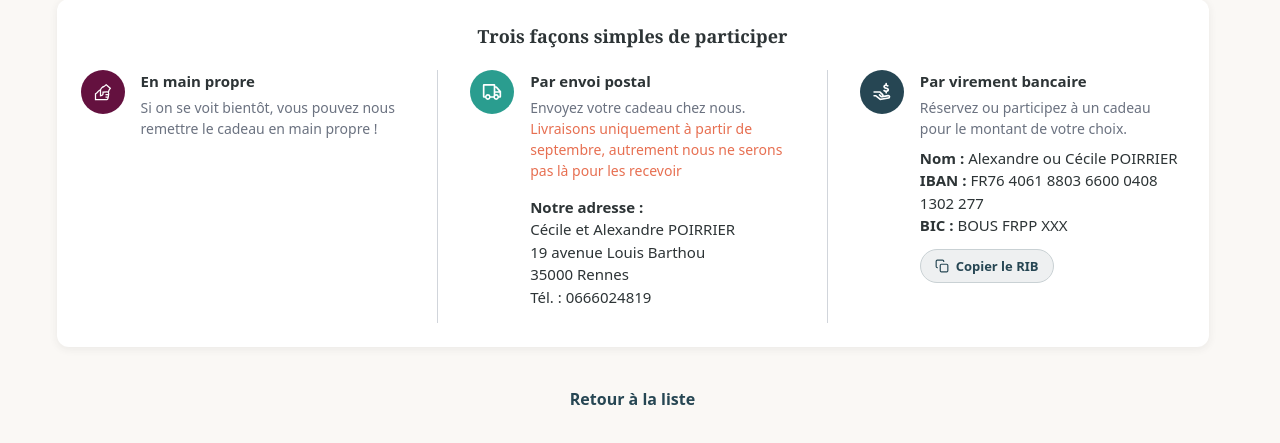
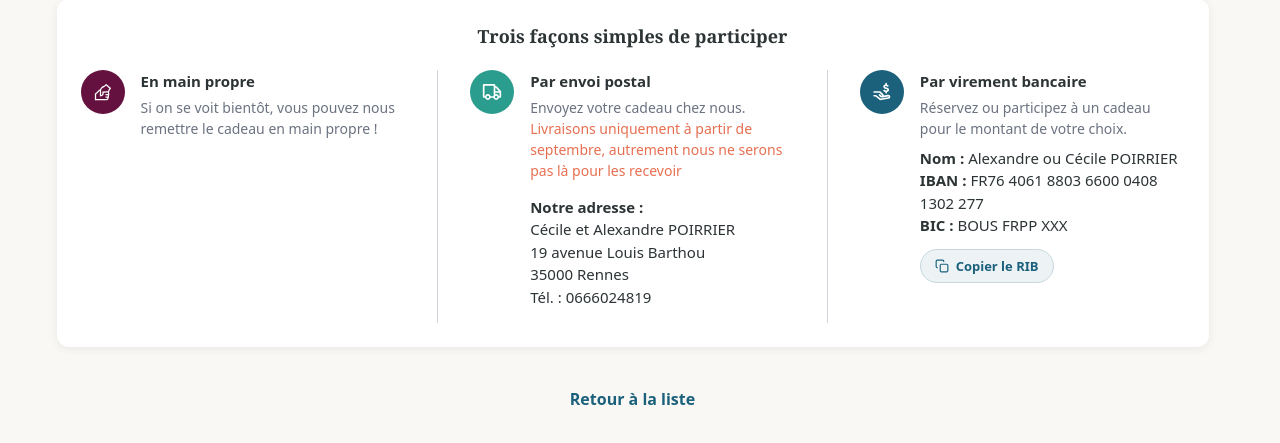
Before and after one commit to CecileSerene/naissance, a Vue app: page /thanks in a window 1280 px wide. Shown: the part 365-808 px from the top of the page. Built offline with nearby package versions, Linux system fonts and the light colour scheme; no server answers; what vue-recaptcha-v3 would draw is missing.

Commit message:
Adjust color

```diff
--- a/src/assets/styles/main.css
+++ b/src/assets/styles/main.css
@@ -1,5 +1,5 @@
 :root {
-  --color-primary: #264653;
+  --color-primary: #1b617c;
   --color-bg: #FAF8F5;
   --color-bg-muted: #EDEAE5;
   --color-surface: #FFFFFF;
--- a/src/components/ContributionForm.vue
+++ b/src/components/ContributionForm.vue
@@ -200,7 +200,7 @@ function handleSubmit() {
   margin: 0;
   flex-shrink: 0;
   cursor: pointer;
-  accent-color: #264653;
+  accent-color: #1b617c;
 }
 
 .field .checkbox-row label {
@@ -229,7 +229,7 @@ function handleSubmit() {
 }
 
 .mode-option.active {
-  border-color: #264653;
+  border-color: #1b617c;
   background: #cde3eb;
 }
 
--- a/src/components/ParticipationBanner.vue
+++ b/src/components/ParticipationBanner.vue
@@ -148,7 +148,7 @@ async function copyToClipboard(text, field) {
 }
 
 .participation-banner__icon--bank {
-  background: #264653;
+  background: #1b617c;
 }
 
 .participation-banner__icon--hands {
--- a/src/constants/categories.js
+++ b/src/constants/categories.js
@@ -1,5 +1,5 @@
 export const CATEGORY_CONFIG = {
-  Chambre: { icon: 'bed', color: '#264653' },
+  Chambre: { icon: 'bed', color: '#1b617c' },
   Jouets: { icon: 'toy', color: '#2a9d8f' },
   Transport: { icon: 'stroller', color: '#64113f' },
   Maison: { icon: 'house', color: '#ef6f6c' },
```
Also changed, not shown: 1 other file (tests, documents, lock files or other folders).
